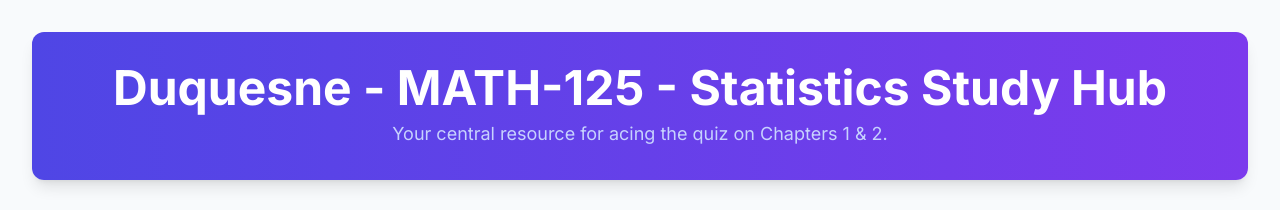
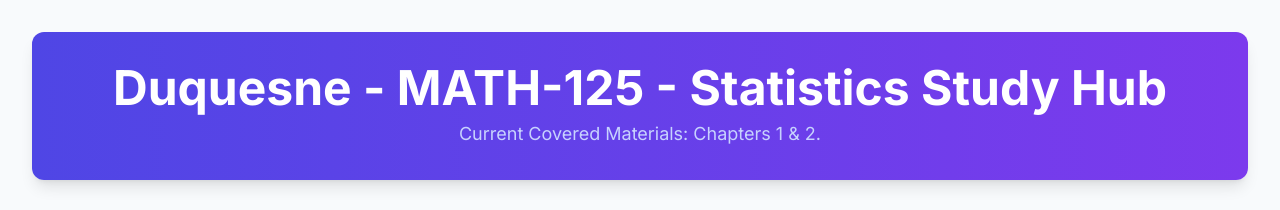
Before and after one commit to naifcen/MATH-125, a plain HTML site: page index.html in a window 1280 px wide. Shown: the top 210 px of the page. Drawn offline with nearby package versions, Linux system fonts and the light colour scheme.

Commit message:
Add files via upload

```diff
--- a/index.html
+++ b/index.html
@@ -37,7 +37,7 @@
     <div class="container mx-auto p-4 sm:p-6 lg:p-8 flex-grow">
         <header class="text-center mb-10 p-8 rounded-xl main-header text-white shadow-lg">
             <h1 class="text-4xl md:text-5xl font-bold">Duquesne - MATH-125 - Statistics Study Hub</h1>
-            <p class="text-lg text-indigo-200 mt-2">Your central resource for acing the quiz on Chapters 1 & 2.</p>
+            <p class="text-lg text-indigo-200 mt-2">Current Covered Materials: Chapters 1 & 2.</p>
         </header>
 
         <section class="mb-12 bg-white p-6 rounded-lg shadow-md border-l-4 border-amber-400">
```
